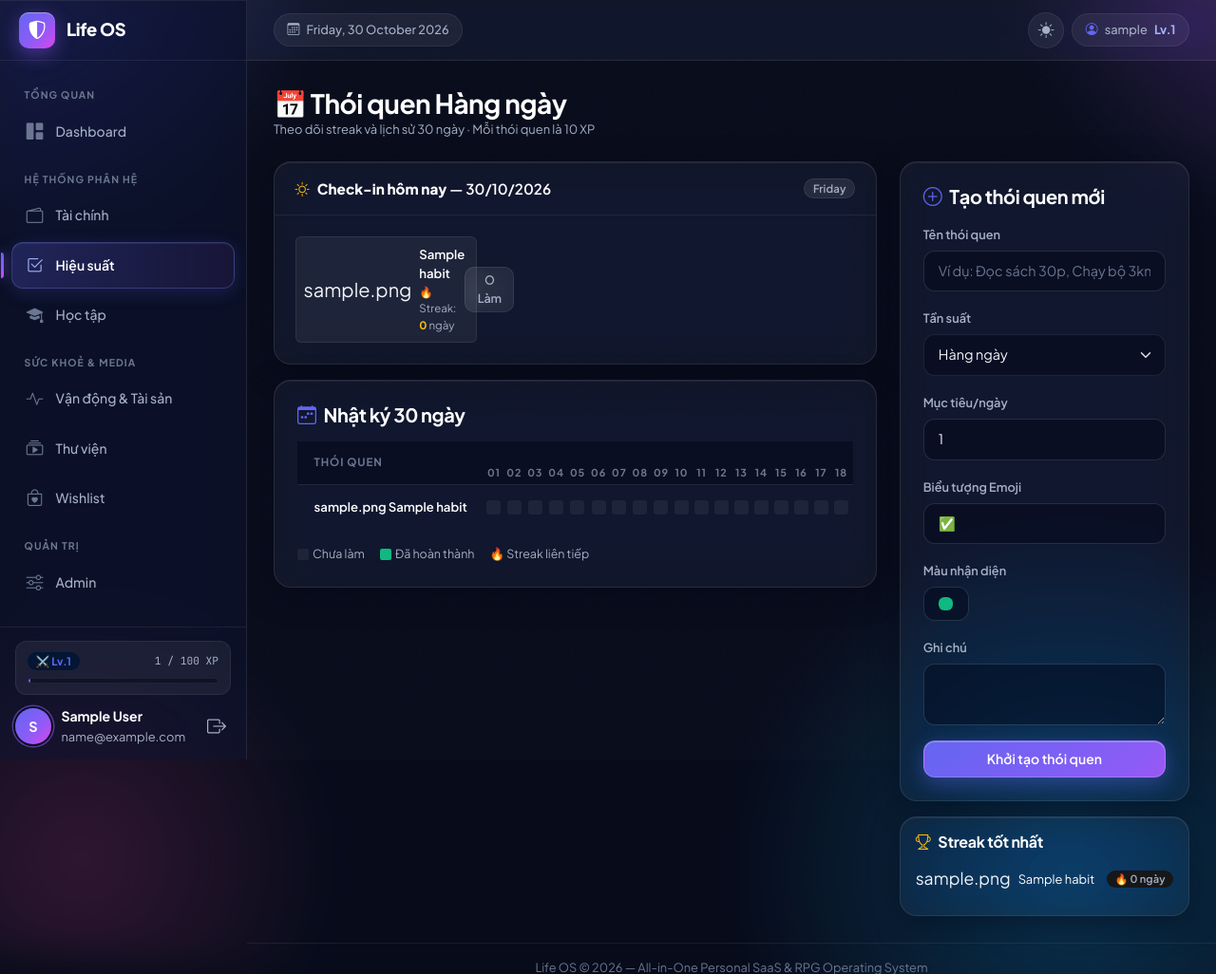
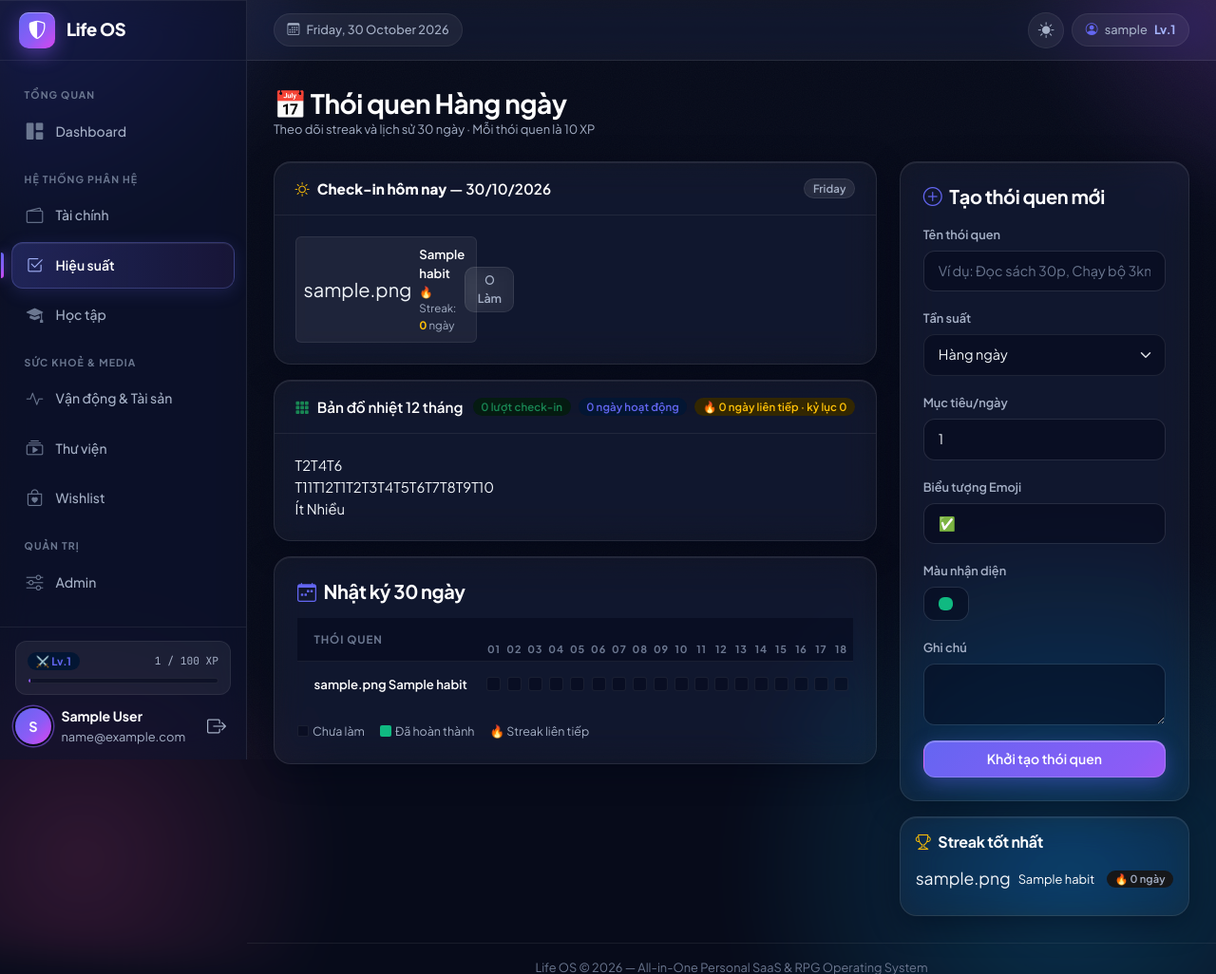
Before and after one commit to hoangKhuong55551/self, a Django app: page /productivity/habits/ in a window 1280 px wide. Shown: the top 1026 px of the page at 95% size. Run offline with Django 4.2, Linux system fonts and the light colour scheme; a user stored in the database is signed in; tables that the repository leaves empty hold one stand-in row (values such as "Sample post"); data that the repository does not hold is empty; some libraries are stand-ins or nearby versions.

Commit message:
feat(productivity): GitHub-style yearly habit heatmap with streak stats
Co-Authored-By: Claude Opus 5.5 <noreply@anthropic.com>

```diff
--- a/productivity/templates/productivity/habit_tracker.html
+++ b/productivity/templates/productivity/habit_tracker.html
@@ -57,6 +57,52 @@
             </div>
         </div>
 
+        {% if year_heatmap %}
+        <!-- Year heatmap (all habits) -->
+        <div class="card mb-3">
+            <div class="card-header d-flex flex-wrap justify-content-between align-items-center gap-2">
+                <span><i class="bi bi-grid-3x3-gap-fill me-2 text-success"></i>Bản đồ nhiệt 12 tháng</span>
+                <span class="d-flex flex-wrap gap-2">
+                    <span class="badge bg-success-subtle text-success">{{ year_heatmap.total }} lượt check-in</span>
+                    <span class="badge bg-primary-subtle text-primary">{{ year_heatmap.active_days }} ngày hoạt động</span>
+                    <span class="badge bg-warning-subtle text-warning">🔥 {{ year_heatmap.current_streak }} ngày liên tiếp · kỷ lục {{ year_heatmap.best_streak }}</span>
+                </span>
+            </div>
+            <div class="card-body">
+                <div class="heatmap-scroll">
+                    <div class="heatmap">
+                        <div class="heatmap-days">
+                            <span></span><span>T2</span><span></span><span>T4</span><span></span><span>T6</span><span></span>
+                        </div>
+                        <div class="heatmap-body">
+                            <div class="heatmap-months">
+                                {% for label in year_heatmap.month_labels %}<span>{{ label }}</span>{% endfor %}
+                            </div>
+                            <div class="heatmap-grid">
+                                {% for column in year_heatmap.columns %}
+                                <div class="heatmap-col">
+                                    {% for cell in column %}
+                                    {% if cell %}
+                                    <span class="heatmap-cell lvl-{{ cell.level }}" title="{{ cell.date|date:'d/m/Y' }}: {{ cell.done }} thói quen"></span>
+                                    {% else %}
+                                    <span class="heatmap-cell is-future"></span>
+                                    {% endif %}
+                                    {% endfor %}
+                                </div>
+                                {% endfor %}
+                            </div>
+                        </div>
+                    </div>
+                </div>
+                <div class="heatmap-legend">
+                    Ít
+                    <span class="heatmap-cell lvl-0"></span><span class="heatmap-cell lvl-1"></span><span class="heatmap-cell lvl-2"></span><span class="heatmap-cell lvl-3"></span><span class="heatmap-cell lvl-4"></span>
+                    Nhiều
+                </div>
+            </div>
+        </div>
+        {% endif %}
+
         <!-- 30-day heatmap grid -->
         <div class="card p-4">
             <h5 class="fw-bold text-white mb-3"><i class="bi bi-calendar-week me-2 text-primary"></i>Nhật ký 30 ngày</h5>
@@ -89,7 +135,7 @@
                                      title="Đã xong"></div>
                                 {% else %}
                                 <div style="width: 15px; height: 15px;
-                                            background-color: rgba(255,255,255,0.06);
+                                            background-color: var(--bg-inset); border: 1px solid var(--border-subtle);
                                             border-radius: 3px; margin: auto;"
                                      title="Chưa làm"></div>
                                 {% endif %}
@@ -113,7 +159,7 @@
             <!-- Legend -->
             <div class="d-flex align-items-center gap-3 mt-3" style="font-size: 0.78rem; color: var(--text-muted);">
                 <div class="d-flex align-items-center gap-1">
-                    <div style="width:12px;height:12px;background:rgba(255,255,255,0.06);border-radius:2px;"></div>
+                    <div style="width:12px;height:12px;background:var(--bg-inset);border:1px solid var(--border-subtle);border-radius:2px;"></div>
                     Chưa làm
                 </div>
                 <div class="d-flex align-items-center gap-1">
--- a/productivity/templates/productivity/kanban_board.html
+++ b/productivity/templates/productivity/kanban_board.html
@@ -85,7 +85,7 @@
         </div>
     </div>
     <div class="col-4">
-        <div class="d-flex align-items-center gap-2 p-2 rounded" style="background: rgba(99,102,241,0.08); border: 1px solid rgba(99,102,241,0.2);">
+        <div class="d-flex align-items-center gap-2 p-2 rounded" style="background: rgba(var(--accent-rgb), 0.08); border: 1px solid rgba(var(--accent-rgb), 0.2);">
             <i class="bi bi-gear-wide-connected text-primary fs-5"></i>
             <div>
                 <div class="fw-bold text-primary" style="font-size: 1.1rem;">{{ in_progress_tasks|length }}</div>
@@ -229,8 +229,8 @@ function statusLabel(s) {
 </script>
 
 <style>
-.kanban-ghost { opacity: 0.4; background: rgba(99,102,241,0.15) !important; border: 2px dashed var(--accent-primary) !important; }
-.kanban-chosen { box-shadow: 0 8px 30px rgba(99,102,241,0.35) !important; transform: rotate(1deg) scale(1.02); }
+.kanban-ghost { opacity: 0.4; background: rgba(var(--accent-rgb), 0.15) !important; border: 2px dashed var(--accent-primary) !important; }
+.kanban-chosen { box-shadow: 0 8px 30px rgba(var(--accent-rgb), 0.35) !important; transform: rotate(1deg) scale(1.02); }
 .kanban-drag { opacity: 0.9; }
 .kanban-card { cursor: grab; }
 .kanban-card:active { cursor: grabbing; }
--- a/productivity/views.py
+++ b/productivity/views.py
@@ -3,9 +3,11 @@ from django.contrib.auth.decorators import login_required
 from django.contrib import messages
 from django.http import JsonResponse
 from django.utils import timezone
+from django.db.models import Count
 from django.views.decorators.http import require_POST
 from datetime import timedelta
 import json
+import math
 
 from .models import Goal, Task, Habit, HabitLog, PomodoroSession
 from .forms import GoalForm, TaskForm, HabitForm
@@ -147,11 +149,75 @@ def habit_tracker(request):
     context = {
         'habits': habits,
         'habit_matrix': habit_matrix,
+        'year_heatmap': _build_year_heatmap(request.user, habits.count(), today),
         'days_range': days_range,
         'form': form,
         'today': today,
     }
     return render(request, 'productivity/habit_tracker.html', context)
+
+
+def _build_year_heatmap(user, habit_count, today, weeks=53):
+    """
+    Lưới heatmap kiểu GitHub cho tất cả thói quen trong ~1 năm.
+    Mỗi ô = 1 ngày, level 0-4 theo tỉ lệ thói quen hoàn thành trong ngày.
+    """
+    if not habit_count:
+        return None
+
+    # Bắt đầu từ thứ Hai của tuần cách đây `weeks - 1` tuần
+    start = today - timedelta(days=today.weekday() + 7 * (weeks - 1))
+    done_by_day = dict(
+        HabitLog.objects.filter(habit__user=user, completed=True, date__gte=start, date__lte=today)
+        .values_list('date')
+        .annotate(n=Count('id'))
+        .values_list('date', 'n')
+    )
+
+    columns, month_labels = [], []
+    last_month = None
+    for w in range(weeks):
+        week_start = start + timedelta(weeks=w)
+        cells = []
+        for d in range(7):
+            day = week_start + timedelta(days=d)
+            if day > today:
+                cells.append(None)
+                continue
+            done = done_by_day.get(day, 0)
+            level = min(4, math.ceil(done / habit_count * 4))
+            cells.append({'date': day, 'done': done, 'level': level})
+        columns.append(cells)
+        month_labels.append(f'T{week_start.month}' if week_start.month != last_month else '')
+        last_month = week_start.month
+
+    # Tháng dở dang ở cột đầu: bỏ nhãn để không chồng lên nhãn tháng kế tiếp
+    if any(month_labels[1:3]):
+        month_labels[0] = ''
+
+    # Chuỗi ngày liên tiếp có ít nhất 1 thói quen hoàn thành
+    best = run = 0
+    day = start
+    while day <= today:
+        run = run + 1 if done_by_day.get(day) else 0
+        best = max(best, run)
+        day += timedelta(days=1)
+
+    # Hôm nay chưa check-in thì vẫn tính chuỗi tới hôm qua
+    current = 0
+    day = today if done_by_day.get(today) else today - timedelta(days=1)
+    while done_by_day.get(day):
+        current += 1
+        day -= timedelta(days=1)
+
+    return {
+        'columns': columns,
+        'month_labels': month_labels,
+        'total': sum(done_by_day.values()),
+        'active_days': len(done_by_day),
+        'best_streak': best,
+        'current_streak': current,
+    }
 
 
 @login_required
@@ -173,11 +239,9 @@ def toggle_habit_today(request, pk):
     else:
         log.save()
 
-    # Thưởng 10 XP khi check-in thành công
-    if log.completed:
-        request.user.profile.add_xp(10)
-        if request.POST.get('via') == 'form':
-            messages.success(request, f"🔥 +10 XP! Đã check-in: {habit.name}")
+    # XP được cộng trong signal của HabitLog (mỗi ngày một lần)
+    if log.completed and request.POST.get('via') == 'form':
+        messages.success(request, f"🔥 Đã check-in: {habit.name}")
 
     # Form trên trang Thói quen thì redirect; fetch() từ Dashboard nhận JSON
     if request.POST.get('via') == 'form':
@@ -225,7 +289,9 @@ def save_pomodoro_session(request):
     )
 
     # Thưởng 15 XP khi hoàn thành 1 pomodoro
-    request.user.profile.add_xp(15)
+    request.user.profile.award_xp_once(
+        f'pomodoro:{session.pk}', 15, f'Pomodoro: {task.title}'
+    )
 
     return JsonResponse({
         'success': True,
```
Also changed, not shown: productivity/tests.py (+30 -0 lines).
